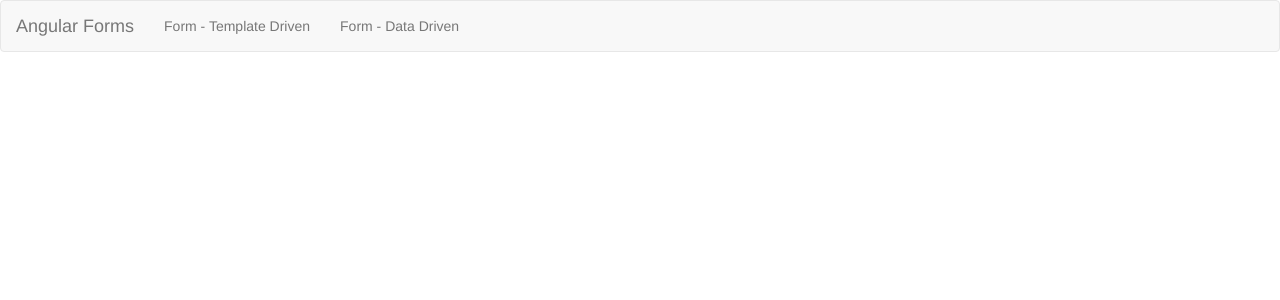
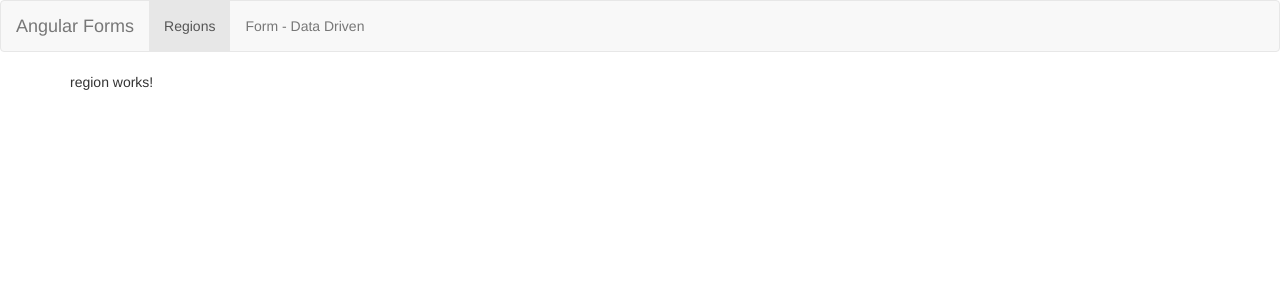
Before and after one commit to rdogaldino04/hr-front, an Angular app: page /regions in a window 1280 px wide. Before the commit this address led to /. Shown: the top 300 px of the page. Built offline with nearby package versions, Linux system fonts and the light colour scheme.

Commit message:
fix router and module

```diff
--- a/src/app/app-routing.module.ts
+++ b/src/app/app-routing.module.ts
@@ -1,9 +1,10 @@
 import { NgModule } from '@angular/core';
 import { Routes, RouterModule } from '@angular/router';
+import { RegionComponent } from './module/region/region.component';
 
 const routes: Routes = [
-
-  { path: '', pathMatch: 'full', redirectTo: 'dataForm' }
+  { path: 'regions', component: RegionComponent },
+  { path: '', pathMatch: 'full', redirectTo: 'regions' }
 ];
 
 @NgModule({
--- a/src/app/app.component.html
+++ b/src/app/app.component.html
@@ -7,7 +7,7 @@
 
     <ul class="nav navbar-nav">
         <li routerLinkActive="active">
-          <a routerLink="/templateForm">Form - Template Driven</a>
+          <a routerLink="/regions">Regions</a>
         </li>
         <li routerLinkActive="active">
           <a routerLink="/dataForm">Form - Data Driven</a>
--- a/src/app/app.module.ts
+++ b/src/app/app.module.ts
@@ -1,14 +1,16 @@
+import { NgModule } from '@angular/core';
 import { BrowserModule } from '@angular/platform-browser';
-import { NgModule } from '@angular/core';
 
 import { AppComponent } from './app.component';
 import { FormsModule, ReactiveFormsModule } from '@angular/forms';
 import { AppRoutingModule } from './app-routing.module';
 import { HttpClientModule } from '@angular/common/http';
+import { RegionComponent } from './module/region/region.component';
 
 @NgModule({
   declarations: [
-    AppComponent
+    AppComponent,
+    RegionComponent
   ],
   imports: [
     BrowserModule,
```
